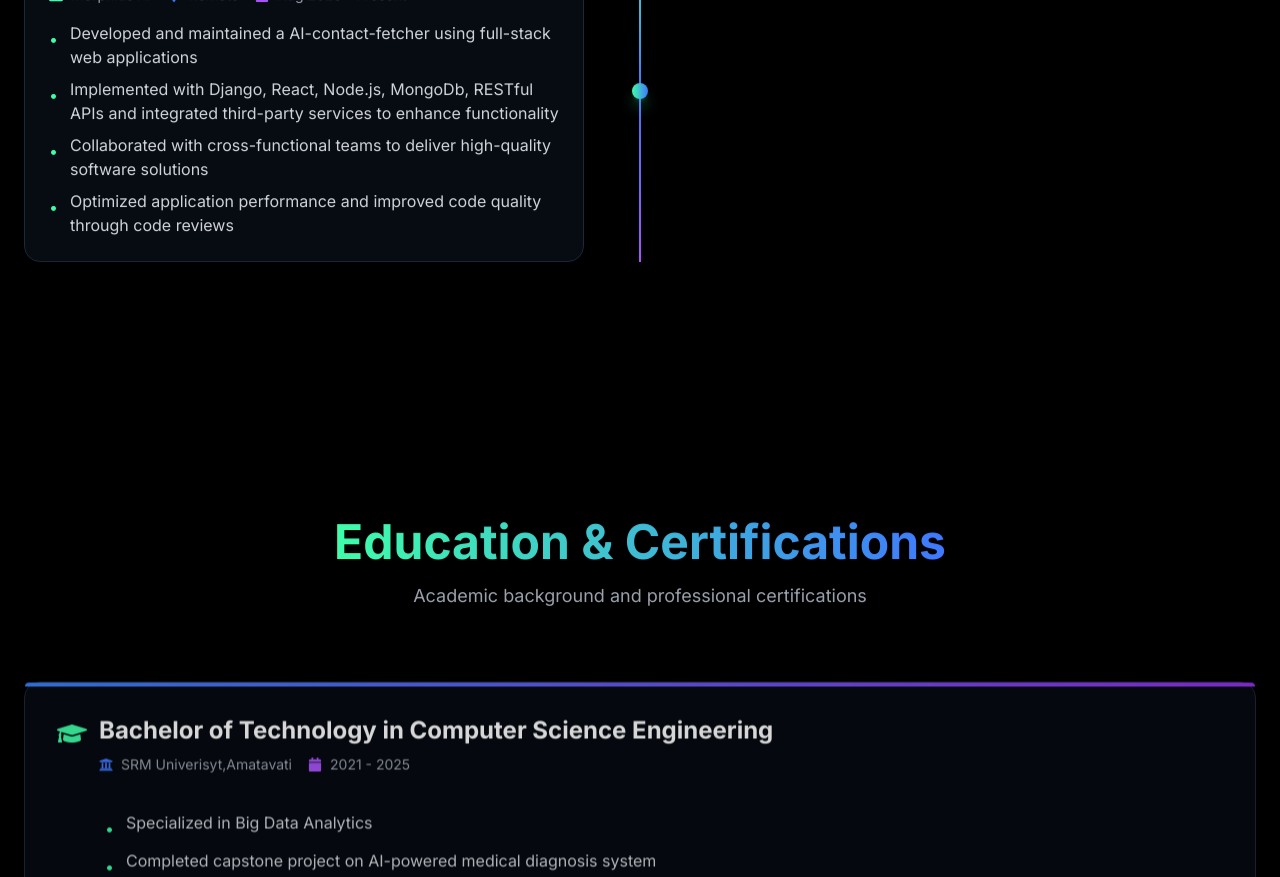
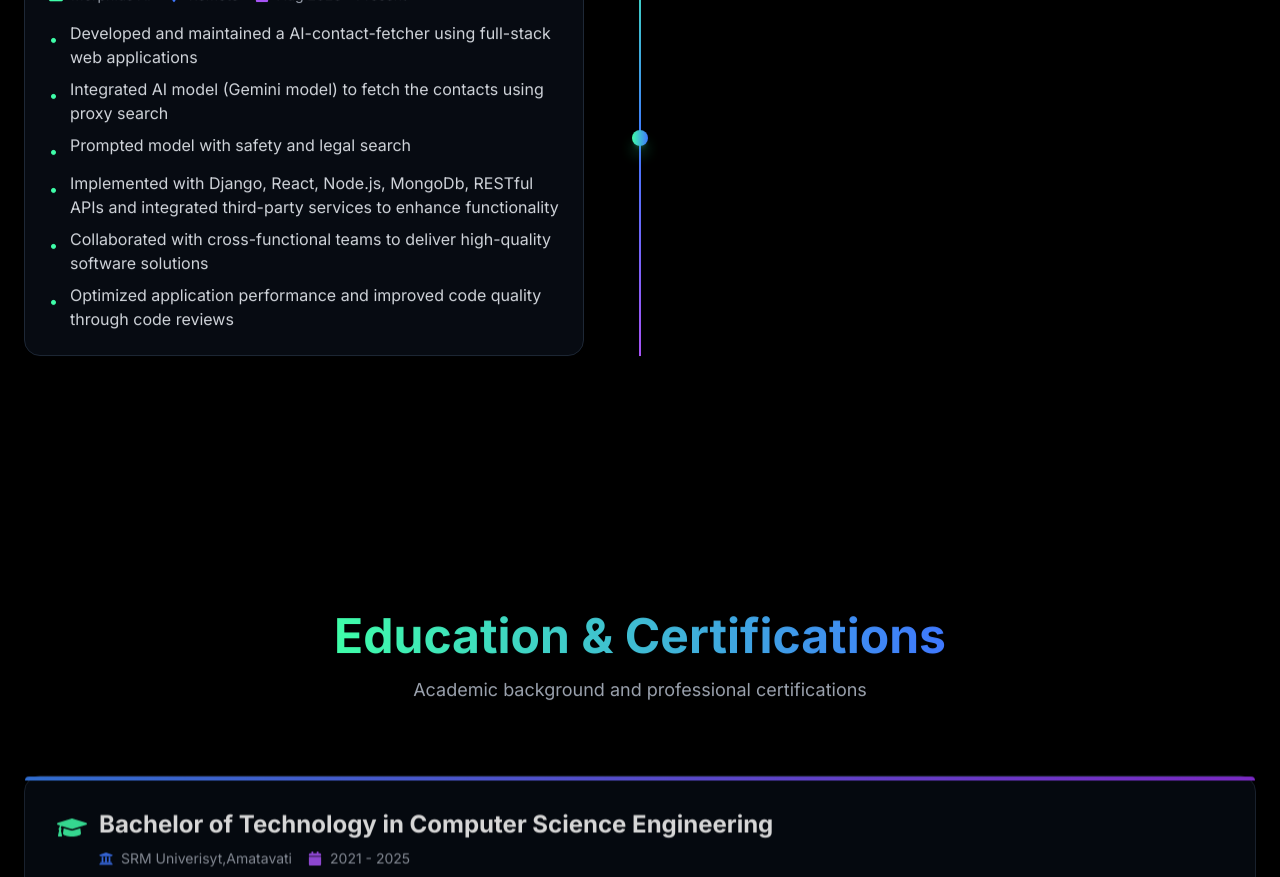
Before and after one commit to BhargavVenkataSai/Gradient-portfolio, a React (Vite) app: page / in a window 1280 px wide. Shown: the part 1980-2857 px from the top of the page. Built offline with nearby package versions, Linux system fonts and the light colour scheme.

Commit message:
edited exp

```diff
--- a/src/sections/Experience.jsx
+++ b/src/sections/Experience.jsx
@@ -11,6 +11,8 @@ const Experience = () => {
       period: 'Aug 2025 - Present',
       description: [
         'Developed and maintained a AI-contact-fetcher using full-stack web applications',
+        'Integrated AI model (Gemini model) to fetch the contacts using proxy search',
+        'Prompted model with safety and legal search',
         'Implemented with Django, React, Node.js, MongoDb, RESTful APIs and integrated third-party services to enhance functionality',
         'Collaborated with cross-functional teams to deliver high-quality software solutions',
         'Optimized application performance and improved code quality through code reviews',
```
